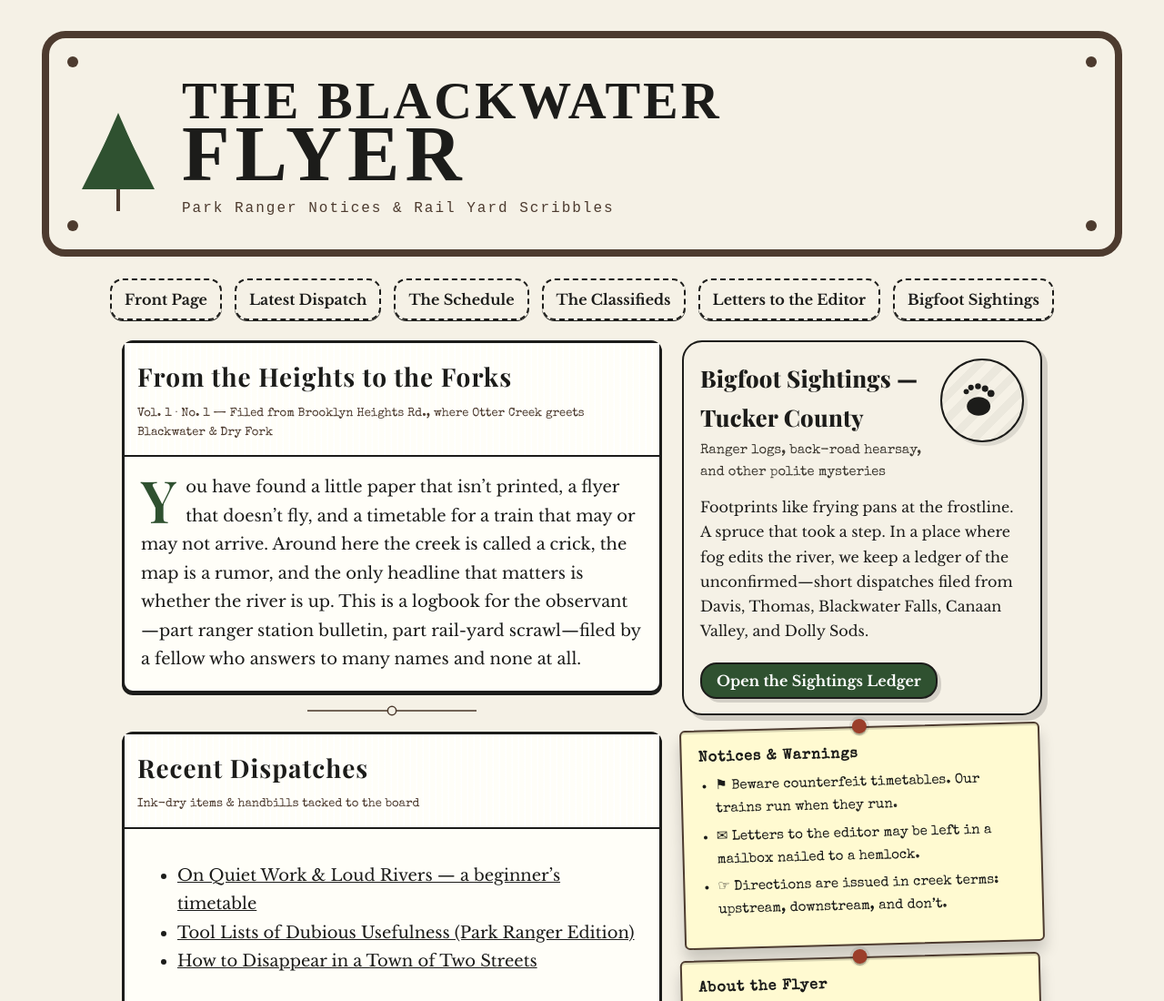
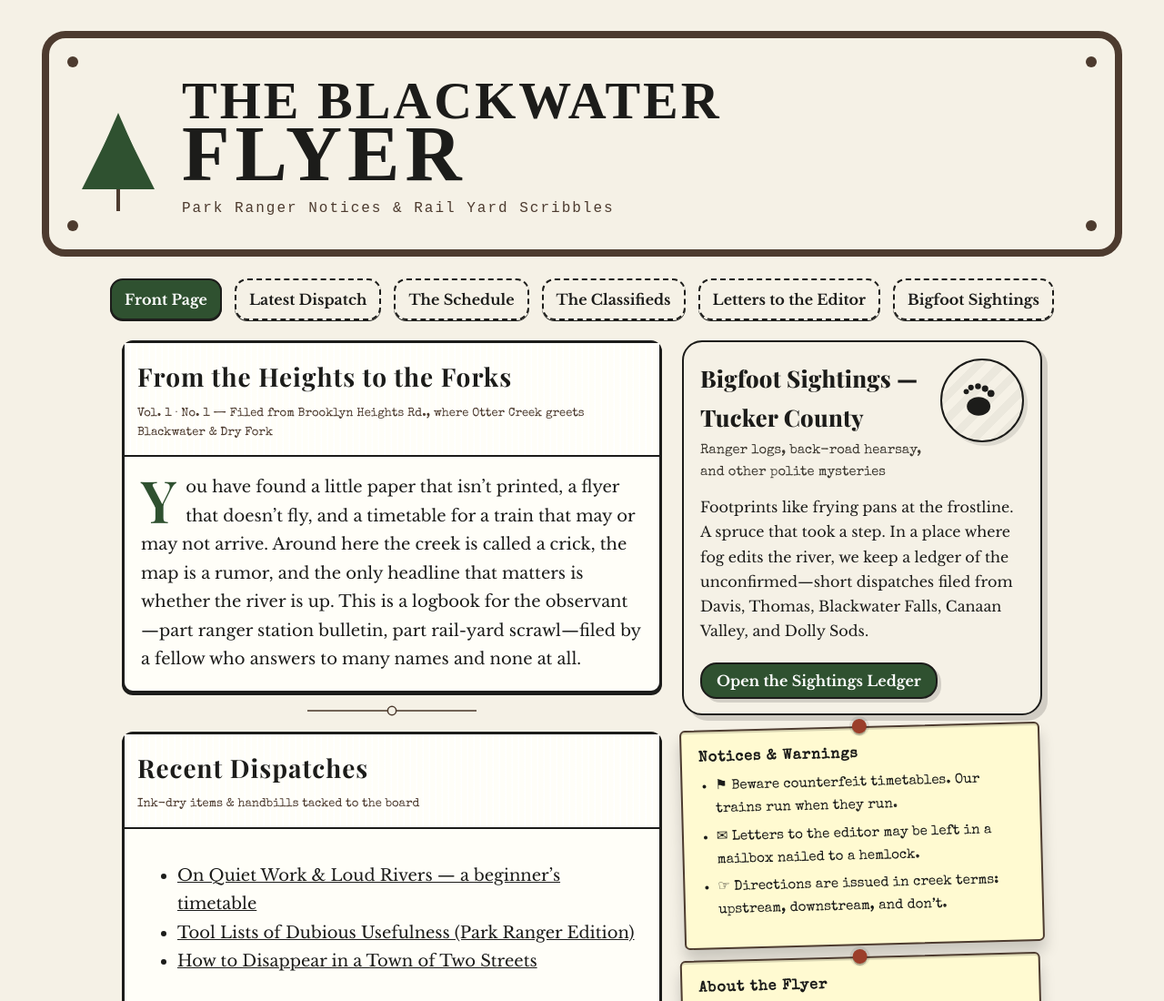
Before and after one commit to 1pocket/blackwater-flyer, a plain HTML site: page index.html in a window 1280 px wide. Shown: the top 1100 px of the page at 91% size. Drawn offline with nearby package versions, Linux system fonts and the light colour scheme.

Commit message:
Update index.html

```diff
--- a/index.html
+++ b/index.html
@@ -17,14 +17,15 @@
   </header>
 
   <!-- Nav pills -->
-  <nav class="flyer-nav">
-  <a class="pill" href="/">Front Page</a>
+ <nav class="flyer-nav">
+  <a class="pill is-active" aria-current="page" href="/">Front Page</a>
   <a class="pill" href="/posts/first-dispatch.html">Latest Dispatch</a>
   <a class="pill" href="/posts/schedule.html">The Schedule</a>
   <a class="pill" href="/posts/classifieds.html">The Classifieds</a>
   <a class="pill" href="/posts/letters.html">Letters to the Editor</a>
   <a class="pill" href="/posts/bigfoot-sightings.html">Bigfoot Sightings</a>
 </nav>
+
 
 
   <main class="container grid">
```
